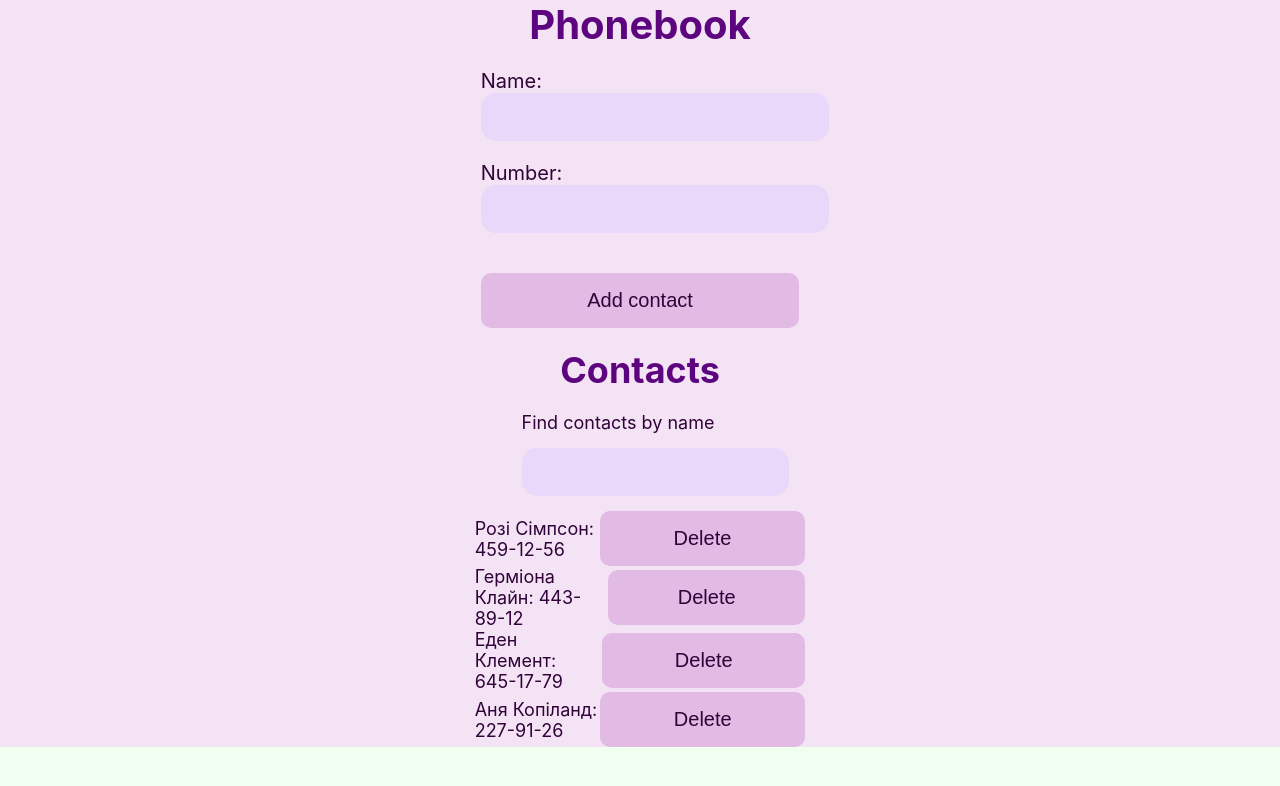
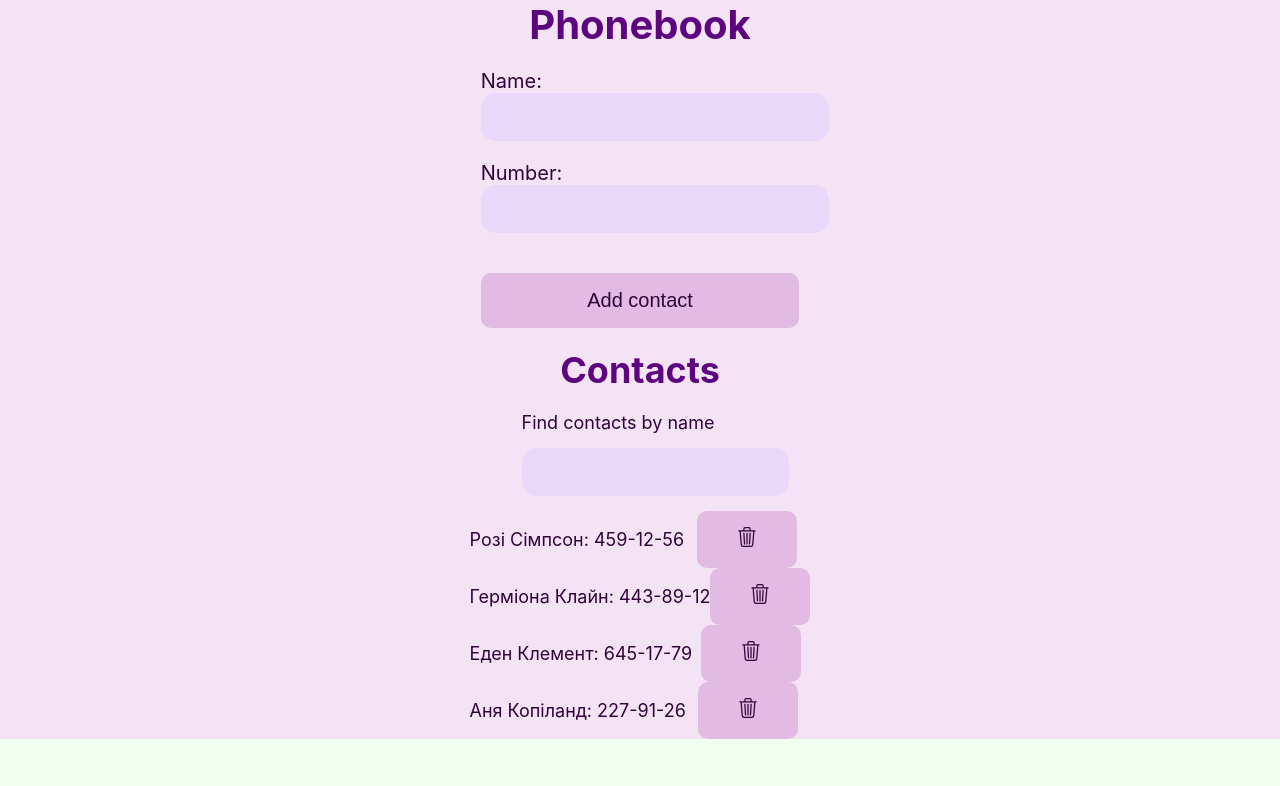
Before and after one commit to iratsaruk13/goit-react-hw-04-phonebook, a React (Create React App) app: page / in a window 1280 px wide. Shown: the top 786 px of the page. Built offline with nearby package versions, Linux system fonts and the light colour scheme.

Commit message:
edited delete button

```diff
--- a/package.json
+++ b/package.json
@@ -12,6 +12,7 @@
     "nanoid": "^4.0.2",
     "react": "^18.2.0",
     "react-dom": "^18.2.0",
+    "react-icons": "^4.8.0",
     "react-scripts": "5.0.1",
     "styled-components": "^5.3.10",
     "web-vitals": "^2.1.4",
--- a/src/components/Contacts/Contacts.jsx
+++ b/src/components/Contacts/Contacts.jsx
@@ -6,6 +6,8 @@ import {
   ContactsName,
   ContactsButton,
 } from "./Contacts.styled";
+
+import { BsTrash3 } from "react-icons/bs";
 
 export const Contacts = ({ options, removeContact }) => {
   return (
@@ -18,7 +20,7 @@ export const Contacts = ({ options, removeContact }) => {
                 {name}: {number}
               </ContactsName>
               <ContactsButton type="button" onClick={() => removeContact(id)}>
-                Delete
+                 <BsTrash3 />
               </ContactsButton>
             </ContactsItem>
           );
--- a/src/components/Contacts/Contacts.styled.jsx
+++ b/src/components/Contacts/Contacts.styled.jsx
@@ -20,7 +20,7 @@ export const ContactsButton = styled.button`
   color: #300339;
   background-color: #e1bbe3;
   margin: 0 auto;
-  width: 100%;
+  width: 100px;
   border-radius: 10px;
   border: none;
   padding: 16px;
```
Also changed, not shown: 1 other file (tests, documents, lock files or other folders).
